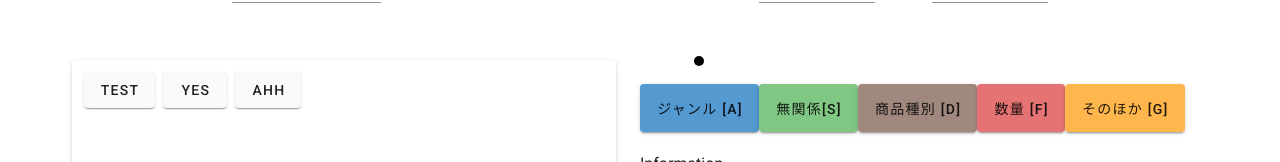
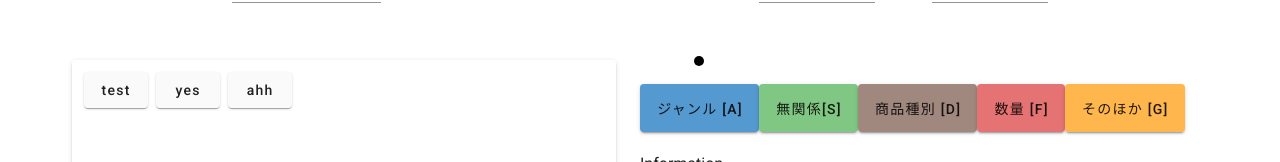
Before and after one commit to HN410/SecondhandAnnotator, a Vue app: page / in a window 1280 px wide. Shown: the part 122-284 px from the top of the page. Built offline with nearby package versions, Linux system fonts and the light colour scheme.

Commit message:
changed button style

```diff
--- a/src/components/TextPane.vue
+++ b/src/components/TextPane.vue
@@ -6,6 +6,7 @@
         <v-btn
           elevation="1"
           class="ma-1"
+          style="text-transform: none"
           v-for="(item, index) in text"
           :key="index"
           @click.left.shift="buttonLShiftClicked(index)"
```
